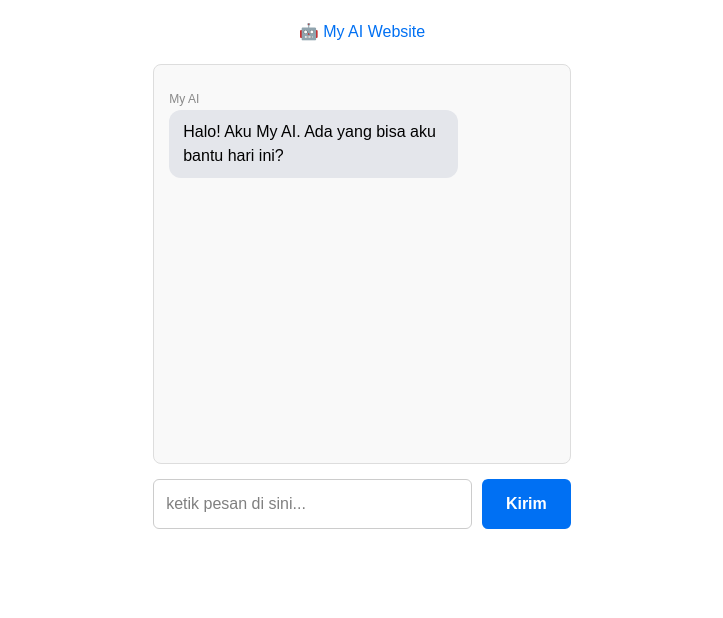
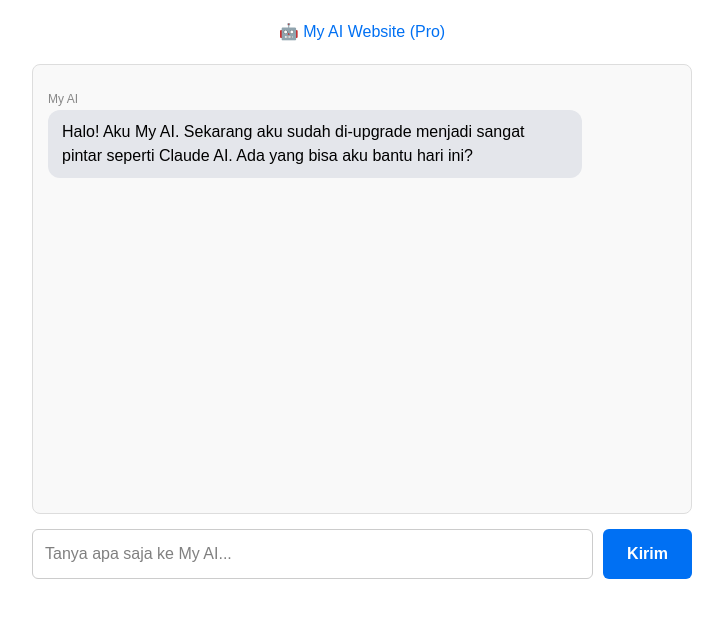
Before and after one commit to entehlah19-cpu/my-ai, a Next.js app: page / in a window 1280 px wide. Shown: the top 618 px of the page, without its empty margins (278-1001 px from the left). Built offline with nearby package versions, Linux system fonts and the light colour scheme.

Commit message:
Upgrade AI greeting and message handling

```diff
--- a/app/page.tsx
+++ b/app/page.tsx
@@ -5,54 +5,72 @@
 export default function Home() {
   const [input, setInput] = useState('');
   const [messages, setMessages] = useState<{ role: 'user' | 'ai'; text: string }[]>([
-    { role: 'ai', text: 'Halo! Aku My AI. Ada yang bisa aku bantu hari ini?' }
+    { role: 'ai', text: 'Halo! Aku My AI. Sekarang aku sudah di-upgrade menjadi sangat pintar seperti Claude AI. Ada yang bisa aku bantu hari ini?' }
   ]);
   const [isLoading, setIsLoading] = useState(false);
 
-  const handleKirim = () => {
+  // ⚠️ MASUKKAN API KEY YANG KAMU SALIN DARI GOOGLE AI STUDIO DI BAWAH INI:
+  const GEMINI_API_KEY = 'AQ.Ab8RN6JM_t66xLn20WDz45DEFZb8IiNLJ4SSrdmp-DpK-cH72Q'
+
+  const handleKirim = async () => {
     if (!input.trim() || isLoading) return;
 
-    const userMessage = input.toLowerCase();
-
-    setMessages((prev) => [...prev, { role: 'user', text: input }]);
+    const pesanUser = input;
+    setMessages((prev) => [...prev, { role: 'user', text: pesanUser }]);
     setInput('');
     setIsLoading(true);
 
-    setTimeout(() => {
-      let jawabanAI = 'Maaf, My AI masih dalam mode belajar. Coba tanya yang lain!';
+    try {
+      // Mengirim pertanyaan ke server pintar Google Gemini
+      const response = await fetch(
+        `https://generativelanguage.googleapis.com/v1beta/models/gemini-1.5-flash:generateContent?key=${GEMINI_API_KEY}`,
+        {
+          method: 'POST',
+          headers: { 'Content-Type': 'application/json' },
+          body: JSON.stringify({
+            contents: [{ parts: [{ text: pesanUser }] }]
+          })
+        }
+      );
 
-      if (userMessage.includes('halo') || userMessage.includes('hai')) {
-        jawabanAI = 'Halo juga! Senang mengobrol denganmu. Aku My AI!';
-      } else if (userMessage.includes('siapa namamu') || userMessage.includes('nama')) {
-        jawabanAI = 'Namaku My AI, asisten pribadimu!';
-      } else if (userMessage.includes('kabar') || userMessage.includes('apa kabar')) {
-        jawabanAI = 'Aku luar biasa! Bagaimana dengan kabarmu hari ini?';
-      } else if (userMessage.includes('terima kasih') || userMessage.includes('thanks')) {
-        jawabanAI = 'Sama-sama! My AI selalu siap membantu.';
-      }
+      const data = await response.json();
+      // Mengambil teks jawaban dari AI
+      const jawabanAI = data.candidates[0].content.parts[0].text;
 
       setMessages((prev) => [...prev, { role: 'ai', text: jawabanAI }]);
+    } catch (error) {
+      setMessages((prev) => [...prev, { role: 'ai', text: 'Waduh, sistemku agak sibuk. Coba kirim pesan lagi ya!' }]);
+    } finally {
       setIsLoading(false);
-    }, 1000);
+    }
   };
 
   return (
-    <main style={{ padding: '20px', maxWidth: '600px', margin: '0 auto', fontFamily: 'sans-serif' }}>
-      <h2 style={{ textAlign: 'center', marginBottom: '20px', color: '#0070f3' }}>🤖 My AI Website</h2>
+    <main style={{ padding: '20px', maxWidth: '700px', margin: '0 auto', fontFamily: 'sans-serif' }}>
+      <h2 style={{ textAlign: 'center', marginBottom: '20px', color: '#0070f3' }}>🤖 My AI Website (Pro)</h2>
 
       {/* Ruang Obrolan */}
-      <div style={{ height: '400px', overflowY: 'auto', border: '1px solid #ddd', padding: '15px', borderRadius: '8px', marginBottom: '15px', backgroundColor: '#f9f9f9' }}>
+      <div style={{ height: '450px', overflowY: 'auto', border: '1px solid #ddd', padding: '15px', borderRadius: '8px', marginBottom: '15px', backgroundColor: '#f9f9f9' }}>
         {messages.map((msg, index) => (
           <div key={index} style={{ textAlign: msg.role === 'user' ? 'right' : 'left', margin: '10px 0' }}>
             <div style={{ fontSize: '12px', color: '#888', marginBottom: '2px' }}>
               {msg.role === 'user' ? 'Kamu' : 'My AI'}
             </div>
-            <span style={{ display: 'inline-block', padding: '10px 14px', borderRadius: '12px', backgroundColor: msg.role === 'user' ? '#0070f3' : '#e4e6eb', color: msg.role === 'user' ? 'white' : 'black', maxWidth: '75%', textAlign: 'left' }}>
+            <span style={{
+              display: 'inline-block',
+              padding: '10px 14px',
+              borderRadius: '12px',
+              backgroundColor: msg.role === 'user' ? '#0070f3' : '#e4e6eb',
+              color: msg.role === 'user' ? 'white' : 'black',
+              maxWidth: '85%',
+              textAlign: 'left',
+              whiteSpace: 'pre-wrap' // Supaya tulisan penjelasan panjang rapi kebawah
+            }}>
               {msg.text}
             </span>
           </div>
         ))}
-        {isLoading && <p style={{ color: '#888', fontStyle: 'italic', fontSize: '14px' }}>My AI sedang mengetik...</p>}
+        {isLoading && <p style={{ color: '#888', fontStyle: 'italic', fontSize: '14px' }}>My AI sedang berpikir keras...</p>}
       </div>
 
       {/* Kolom Input & Tombol */}
@@ -61,7 +79,7 @@
           value={input}
           onChange={(e) => setInput(e.target.value)}
           onKeyDown={(e) => e.key === 'Enter' && handleKirim()}
-          placeholder="ketik pesan di sini..."
+          placeholder="Tanya apa saja ke My AI..."
           style={{ flex: 1, padding: '12px', borderRadius: '6px', border: '1px solid #ccc', color: 'black', fontSize: '16px' }}
         />
         <button
```
